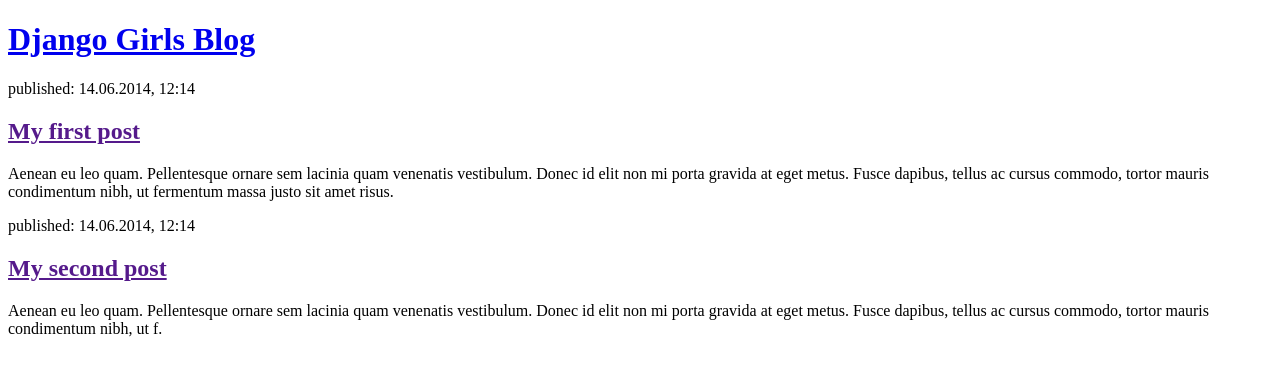
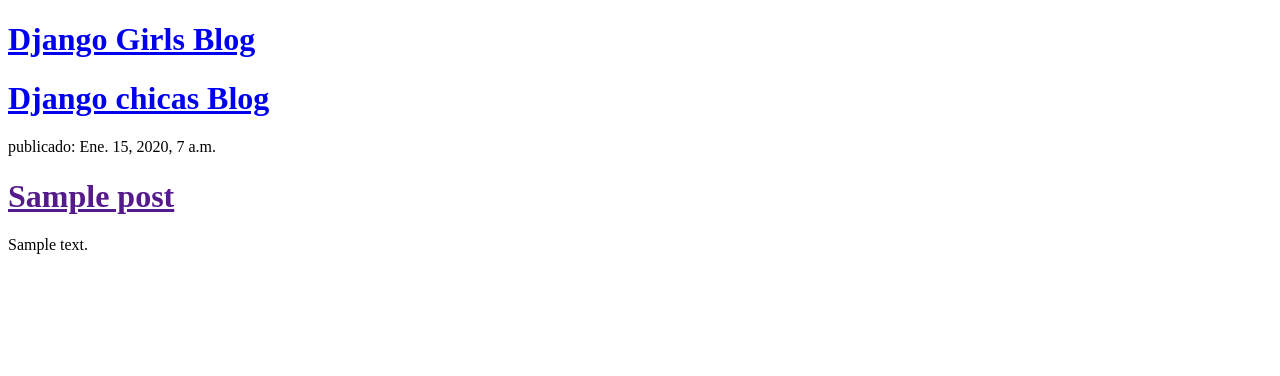
Before and after one commit to HugoAB/my-first-blog, a Django app: template blog/templates/blog/post_list.html in a window 1280 px wide. Shown: the top 376 px of the page. Run offline with Django 3.2, Linux system fonts and the light colour scheme; the template is opened without the code that fills it: values that come from a table or form of the project are taken from there, others are empty; tables that the repository leaves empty hold one stand-in row (values such as "Sample post").

Commit message:
Templates modificados para mostrar post desde base de datos.

```diff
--- a/blog/models.py
+++ b/blog/models.py
@@ -1,5 +1,7 @@
 from django.db import models
 from django.utils import timezone
+from django.shortcuts import render
+#from .models import Post
 
 
 class Post(models.Model):
@@ -7,7 +9,7 @@
     title = models.CharField(max_length=200)
     text = models.TextField()
     created_date = models.DateTimeField(
-            default=timezone.now)
+        default=timezone.now)
     published_date = models.DateTimeField(
             blank=True, null=True)
 
--- a/blog/templates/blog/post_list.html
+++ b/blog/templates/blog/post_list.html
@@ -9,15 +9,10 @@
         </div>
 
         <div>
-            <p>published: 14.06.2014, 12:14</p>
-            <h2><a href="">My first post</a></h2>
-            <p>Aenean eu leo quam. Pellentesque ornare sem lacinia quam venenatis vestibulum. Donec id elit non mi porta gravida at eget metus. Fusce dapibus, tellus ac cursus commodo, tortor mauris condimentum nibh, ut fermentum massa justo sit amet risus.</p>
+        	<h1><a href = "/" > Django chicas Blog</a></h1>
         </div>
-
-        <div>
-            <p>published: 14.06.2014, 12:14</p>
-            <h2><a href="">My second post</a></h2>
-            <p>Aenean eu leo quam. Pellentesque ornare sem lacinia quam venenatis vestibulum. Donec id elit non mi porta gravida at eget metus. Fusce dapibus, tellus ac cursus commodo, tortor mauris condimentum nibh, ut f.</p>
-        </div>
+        {% for post in posts %}
+        <div><p> publicado: {{ post.published_date }} </p><h1><a href = "" >{{ post.title}} </a></h1><p>{{ post.text|linebreaksbr }} </p>
+        </div>{% endfor %}
     </body>
 </html>
--- a/blog/views.py
+++ b/blog/views.py
@@ -1,5 +1,8 @@
 from django.shortcuts import render
+from django.utils import timezone
+from .models import Post
 
 # Create your views here.
 def post_list(request):
-	return render(request, 'blog/post_list.html', {})
+	posts = Post.objects.filter(published_date__lte=timezone.now()).order_by('published_date')
+	return render(request, 'blog/post_list.html', {'posts': posts})
```
